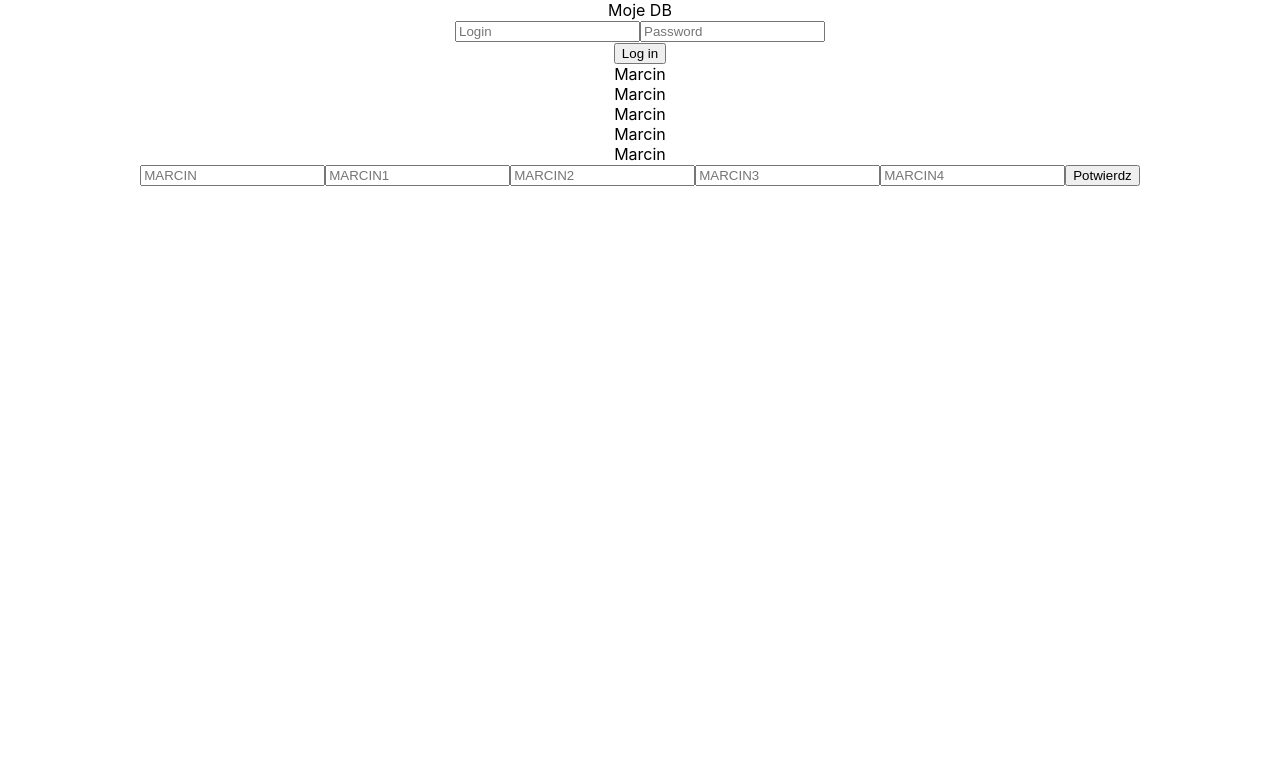
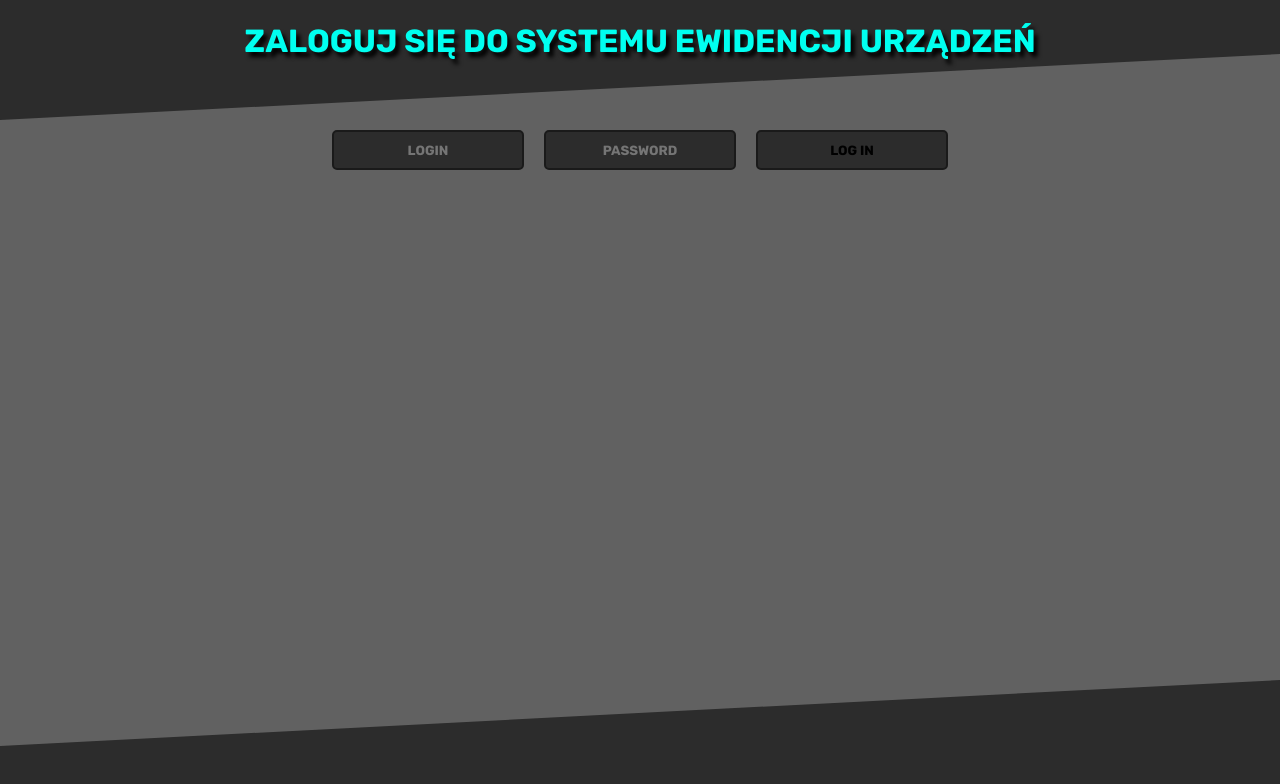
Before and after one commit to MarcinZmudka/db-app, a React (Create React App) app: page / in a window 1280 px wide. Shown: the top 784 px of the page. Built offline with nearby package versions, Linux system fonts and the light colour scheme.

Commit message:
css to login added

```diff
--- a/public/index.html
+++ b/public/index.html
@@ -5,6 +5,7 @@
     <link rel="icon" href="%PUBLIC_URL%/favicon.ico" />
     <meta name="viewport" content="width=device-width, initial-scale=1" />
     <meta name="theme-color" content="#000000" />
+    <link href="https://fonts.googleapis.com/css?family=Rubik:700&display=swap" rel="stylesheet">
     <meta
       name="description"
       content="Web site created using create-react-app"
--- a/src/App.css
+++ b/src/App.css
@@ -1,38 +1,8 @@
 .App {
   text-align: center;
+  height: 100vh;
 }
 
-.App-logo {
-  height: 40vmin;
-  pointer-events: none;
+body{
+  background-color: #616161;
 }
-
-@media (prefers-reduced-motion: no-preference) {
-  .App-logo {
-    animation: App-logo-spin infinite 20s linear;
-  }
-}
-
-.App-header {
-  background-color: #282c34;
-  min-height: 100vh;
-  display: flex;
-  flex-direction: column;
-  align-items: center;
-  justify-content: center;
-  font-size: calc(10px + 2vmin);
-  color: white;
-}
-
-.App-link {
-  color: #61dafb;
-}
-
-@keyframes App-logo-spin {
-  from {
-    transform: rotate(0deg);
-  }
-  to {
-    transform: rotate(360deg);
-  }
-}
--- a/src/App.tsx
+++ b/src/App.tsx
@@ -9,23 +9,24 @@ import GroupOfInputs from "./GroupOfInputs/Group";
 const App: React.FC = () => {
   return (
     <div className="App">
-      Moje DB
       <UserLoggedProvider>
         <Conditional />
       </UserLoggedProvider>
-      <Table values={["Marcin", "Marcin", "Marcin", "Marcin", "Marcin"]} />
+      {/* <Table values={["Marcin", "Marcin", "Marcin", "Marcin", "Marcin"]} />
       <GroupOfInputs
         values={["Marcin", "Marcin1", "Marcin2", "Marcin3", "Marcin4"]}
         buttonName={"Potwierdz"}
         buttonFunction={() => {}}
-      />
+      /> */}
     </div>
   );
 };
 const Conditional: React.FC = () => {
   const [user_logged] = useContext(UserLoggedContext);
   return (
-    <div>{user_logged ? <RoutingManager /> : <Login error_message={""} />}</div>
+    <React.Fragment>
+      {user_logged ? <RoutingManager /> : <Login error_message={""} />}
+    </React.Fragment>
   );
 };
 export default App;
--- a/src/Login/Login.tsx
+++ b/src/Login/Login.tsx
@@ -1,14 +1,15 @@
-import React, {useState, useContext} from "react";
+import React, { useState, useContext } from "react";
 import Login_input from "./log_staff/Login_inputer";
 import Pass_input from "./log_staff/Pass_inputer";
 import Log_in_button from "./log_staff/Log_in_button";
 import Error_Message from "./error/Error_Message";
 import DB_connector from "./login-db/dbConnector";
-import { UserLoggedContext   } from "../context/UserLogged";
+import { UserLoggedContext } from "../context/UserLogged";
+import "./login.css";
 interface IProps {
-    error_message: string
+  error_message: string;
 }
-const Login : React.FC<IProps> = ({error_message}) => {
+const Login: React.FC<IProps> = ({ error_message }) => {
   const [login, setlogin] = useState("");
   const [password, setPassword] = useState("");
   const [error, setError] = useState("");
@@ -16,39 +17,49 @@ const Login : React.FC<IProps> = ({error_message}) => {
   const db_conector = new DB_connector();
   const check_validation = async (e: Event) => {
     e.preventDefault();
-        if(!valid(login)){
+    if (!valid(login)) {
       setError("Zbyt krótki login");
     }
-        if(!valid(password)){
+    if (!valid(password)) {
       setError("Zbyt krótkie hasło");
     }
     const data_valid = await db_conector.check_login_pass(login, password);
-        if(data_valid){
+    if (data_valid) {
       setUserLogged(true);
-        }
-        else{
+    } else {
       setError("Niepoprawne dane do logowania");
     }
-    }
+  };
   const valid = (text: string) => {
-        if(text.length < 6)
-            return false;
+    if (text.length < 6) return false;
     return true;
-    }
+  };
 
   return (
     <React.Fragment>
+      <div className="nav">
+        <div className="login_title">
+          ZALOGUJ SIĘ DO SYSTEMU EWIDENCJI URZĄDZEŃ
+        </div>
+      </div>
+      <div className={"inputs_box"}>
+        <div className="shadow_nav"></div>
         {/** error handling */}
-            {error.length > 0 ? <Error_Message message={error}/> : ""}
-            {error_message.length > 0 ? <Error_Message message={error_message}/> : ""}
+        {error.length > 0 ? <Error_Message message={error} /> : ""}
+        {error_message.length > 0 ? (
+          <Error_Message message={error_message} />
+        ) : (
+          ""
+        )}
         {/**loggin staff */}
-            <div>
-                <Login_input set_login = {setlogin}/>
-                <Pass_input set_pass = {setPassword}/>
+        <div className={"log_inputs_box"}>
+          <Login_input set_login={setlogin} />
+          <Pass_input set_pass={setPassword} />
+          <Log_in_button check_validation={check_validation} />
         </div>
-            <Log_in_button check_validation={check_validation}/>
+      </div>
+        <div className="footer"></div>
     </React.Fragment>
-
-    )
-}
+  );
+};
 export default Login;
--- a/src/Login/error/Error_Message.tsx
+++ b/src/Login/error/Error_Message.tsx
@@ -4,7 +4,7 @@ interface IProps {
 }
 const Error_Message  : React.FC<IProps> = ({message}) => {
     return (
-    <div>{message}</div>
+    <div className={"error_box"}>{message}</div>
     )
 }
 export default Error_Message;
--- a/src/Login/log_staff/Log_in_button.tsx
+++ b/src/Login/log_staff/Log_in_button.tsx
@@ -5,7 +5,7 @@ interface IProps {
 const Log_in_button: React.FC<IProps> = ({check_validation}) => {
 
     return (
-        <button onClick={e => check_validation(e)}>Log in</button>
+        <button className={"log_button"} onClick={e => check_validation(e)}>Log in</button>
     )
 }
 export default Log_in_button;
--- a/src/Login/log_staff/Login_inputer.tsx
+++ b/src/Login/log_staff/Login_inputer.tsx
@@ -4,7 +4,7 @@ interface IProps {
 }
 const Login_input: React.FC<IProps> = ({set_login}) => {
         return (
-        <input type="text" placeholder="Login" onChange={e => set_login(e.target.value)}/>
+        <input  className={"log_input"} type="text" placeholder="Login" onChange={e => set_login(e.target.value)}/>
     )
 }
 
--- a/src/Login/log_staff/Pass_inputer.tsx
+++ b/src/Login/log_staff/Pass_inputer.tsx
@@ -4,7 +4,7 @@ interface IProps {
 }
 const Pass_input: React.FC<IProps> = ({set_pass}) => {
         return (
-        <input type="password" placeholder="Password" onChange={e => set_pass(e.target.value)}/>
+        <input className={"log_input"} type="password" placeholder="Password" onChange={e => set_pass(e.target.value)}/>
     )
 }
 
--- /dev/null
+++ b/src/Login/login.css
@@ -0,0 +1,101 @@
+.nav {
+  height: 15vh;
+  width: 100%;
+  clip-path: polygon(0 0, 100% 0, 100% 45%, 0% 100%);
+  background-color: #2c2c2c;
+  position: relative;
+  padding: 0;
+  overflow: visible;
+  z-index: 1;
+}
+/* .shadow_nav{
+    height: 5vh;
+    width: 110vw;
+    filter: blur(5px);
+    -webkit-filter: blur(5px);
+    transform: rotate(-2.5deg);
+    background-color: #00FFF0;
+    position: absolute;
+    top: 50px;
+    left: -5px;
+    padding: 0;
+     z-index: -1;
+} */
+.login_title {
+  margin: 0;
+  width: 100%;
+  position: absolute;
+  left: 50%;
+  top: 50%;
+  transform: translate(-50%, -100%);
+  font-size: 4vh;
+  font-family: "Rubik", sans-serif;
+  color: #00fff0;
+  text-shadow: 4px 5px 4px #000000;
+}
+.inputs_box{
+    position: relative;
+
+    width: 100%;
+    height: auto;
+}
+.log_inputs_box {
+  display: block;
+
+}
+.log_input{
+    background-color: #2c2c2c;
+    border: 2px solid #1A1A1A;
+    border-radius: 5px;
+    margin: 10px;
+    width: 15vw;
+    height: 5vh;
+    font-family: "Rubik", sans-serif;
+    text-transform: uppercase;
+    text-align: center;
+    color: #00FFF0;
+    box-sizing: border-box;
+    position: relative;
+}
+.log_input:focus{
+    border: 2px solid #00FFF0;
+    outline: none;
+}
+.log_button{
+    background-color: #2c2c2c;
+    border: 2px solid #1A1A1A;
+    border-radius: 5px;
+    margin: 10px;
+    width: 15vw;
+    height: 5vh;
+    box-sizing: border-box;
+    font-family: "Rubik", sans-serif;
+    text-transform: uppercase;
+    text-align: center;
+
+    box-sizing: border-box;
+}
+.log_button:hover{
+    background-color: #00FFF0;
+}
+.footer {
+  position: absolute;
+  bottom: 0;
+  display: block;
+  height: 15vh;
+  width: 100vw;
+  background-color: #2c2c2c;
+  clip-path: polygon(0 55%, 100% 0, 100% 100%, 0% 100%);
+}
+.error_box{
+    position: absolute;
+    display: block;
+    left:50%;
+    transform: rotateX(-50%);
+    width: 50vw;
+    padding: 10vh;
+    text-align: center;
+    border: 2px solid red;
+    background-color: rgb(224, 75, 75);
+    border-radius: 10px;
+}
```
Lines whose indentation alone changed are shown as unchanged.
